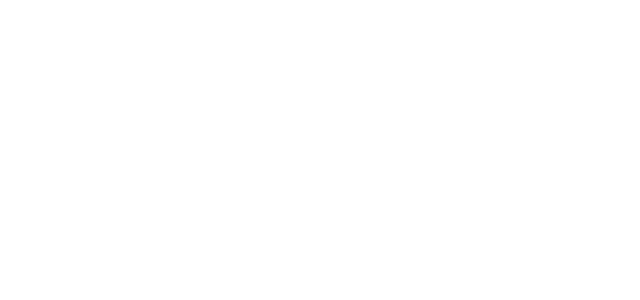
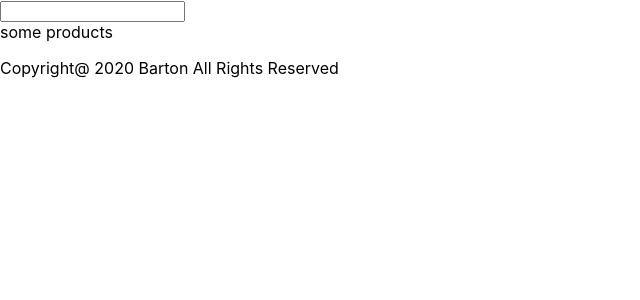
Before and after one commit to ruihuaniu/search-what-you-want, a React (Create React App) app: page / in a window 1280 px wide. Shown: the top 300 px of the page, without its empty margins (0-640 px from the left). Built offline with nearby package versions, Linux system fonts and the light colour scheme.

Commit message:
Create components

```diff
--- a/src/App.js
+++ b/src/App.js
@@ -1,11 +1,15 @@
 import React from 'react';
-
 import './App.css';
+import SearchBar from './components/SearchBar';
+import ProductsDisplay from './components/ProductsDisplay';
+import Footer from './components/Footer';
 
 function App() {
   return (
-    <div className="App">
-
+    <div className="app-container">
+      <SearchBar />
+      <ProductsDisplay />
+      <Footer />
     </div>
   );
 }
--- /dev/null
+++ b/src/components/Footer.js
@@ -0,0 +1,12 @@
+
+import React from 'react'
+
+function Footer() {
+    return (
+        <div className="footer-container">
+            <p>Copyright@ 2020 Barton All Rights Reserved</p>
+        </div>
+    )
+}
+
+export default Footer
--- /dev/null
+++ b/src/components/ProductsDisplay.js
@@ -0,0 +1,11 @@
+import React from 'react'
+
+function ProductsDisplay() {
+    return (
+        <div>
+            some products
+        </div>
+    )
+}
+
+export default ProductsDisplay
--- /dev/null
+++ b/src/components/SearchBar.js
@@ -0,0 +1,11 @@
+import React from 'react'
+
+function SearchBar() {
+    return (
+        <div>
+            <input type="text" />
+        </div>
+    )
+}
+
+export default SearchBar
```
Also changed, not shown: 1 other file (tests, documents, lock files or other folders).
